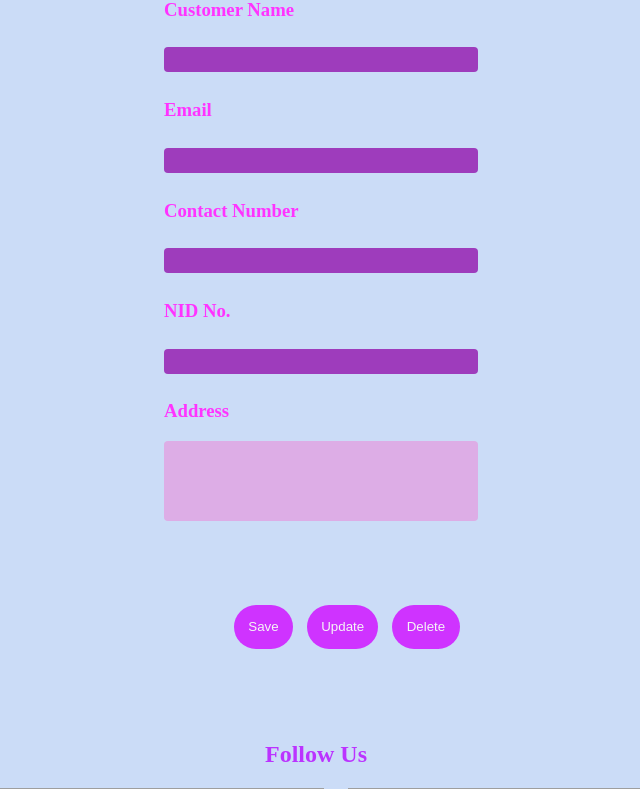
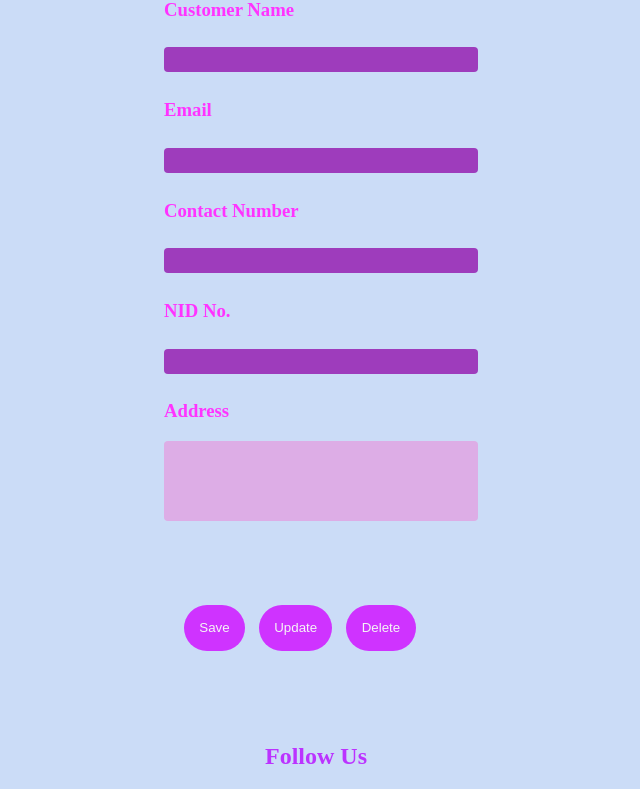
Before and after one commit to TamannaAhsan/Online_Food_Delivery-CSE-299, a PHP site: page /profile.html in a window 1280 px wide. Shown: the part 738-1527 px from the top of the page, without its empty margins (324-964 px from the left). Run offline with PHP 8.4, Linux system fonts and the light colour scheme; some libraries are stand-ins or nearby versions; grey boxes are pictures that could not be loaded.

Commit message:
Update style.css

```diff
--- a/css/style.css
+++ b/css/style.css
@@ -295,7 +295,7 @@ background-color: cornflowerblue;
  }
  /**styling container for buttons of profile page**/
  .container2{
-margin-left:550px;
+margin-left:500px;
 margin-top:80px;
 
 
```
